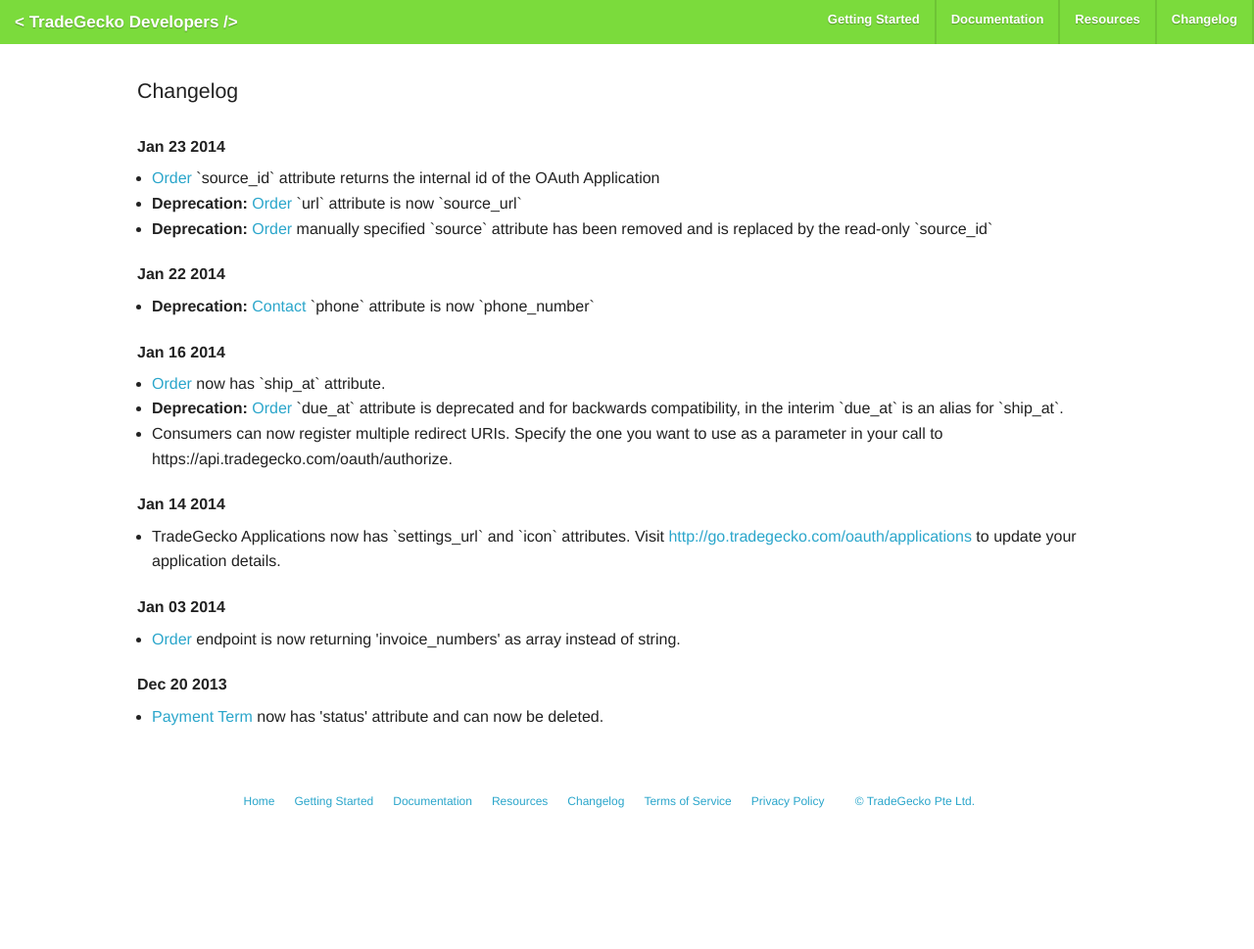
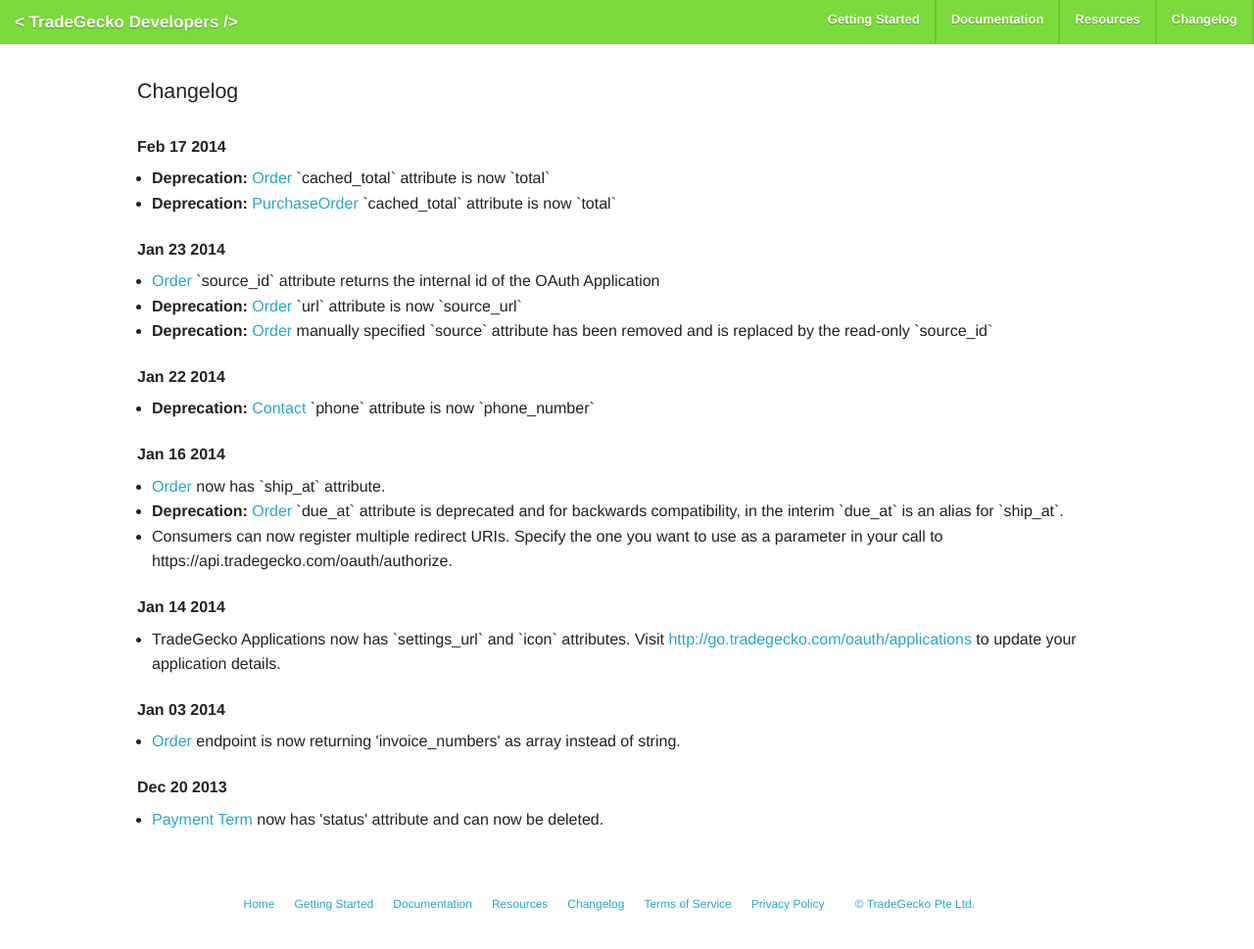
Before and after one commit to tradegecko/docs_old, a Jekyll site: the page built from changelog.html, in a window 1280 px wide. Shown: the whole page at 98% size. Built offline with Jekyll 4.4.1, drawn with Linux system fonts in a browser that asks for light colours; some web fonts are replaced; Markdown is read by kramdown in place of the engine named in the settings; before the commit the page ends 900 px from its top, so only the background shows below that.

```diff
--- a/changelog.html
+++ b/changelog.html
@@ -7,6 +7,14 @@
 </div>
 
 <br />
+
+<div class="row">
+  <h6>Feb 17 2014</h6>
+  <ul class="large-12 columns">
+    <li><strong>Deprecation: </strong><a href="api/order/">Order</a> `cached_total` attribute is now `total`</li>
+    <li><strong>Deprecation: </strong><a href="api/purchase_order/">PurchaseOrder</a> `cached_total` attribute is now `total`</li>
+  </ul>
+</div>
 
 <div class="row">
   <h6>Jan 23 2014</h6>
```
Also changed, not shown: _posts/2013-01-20-order.md (+0 -4 lines).
